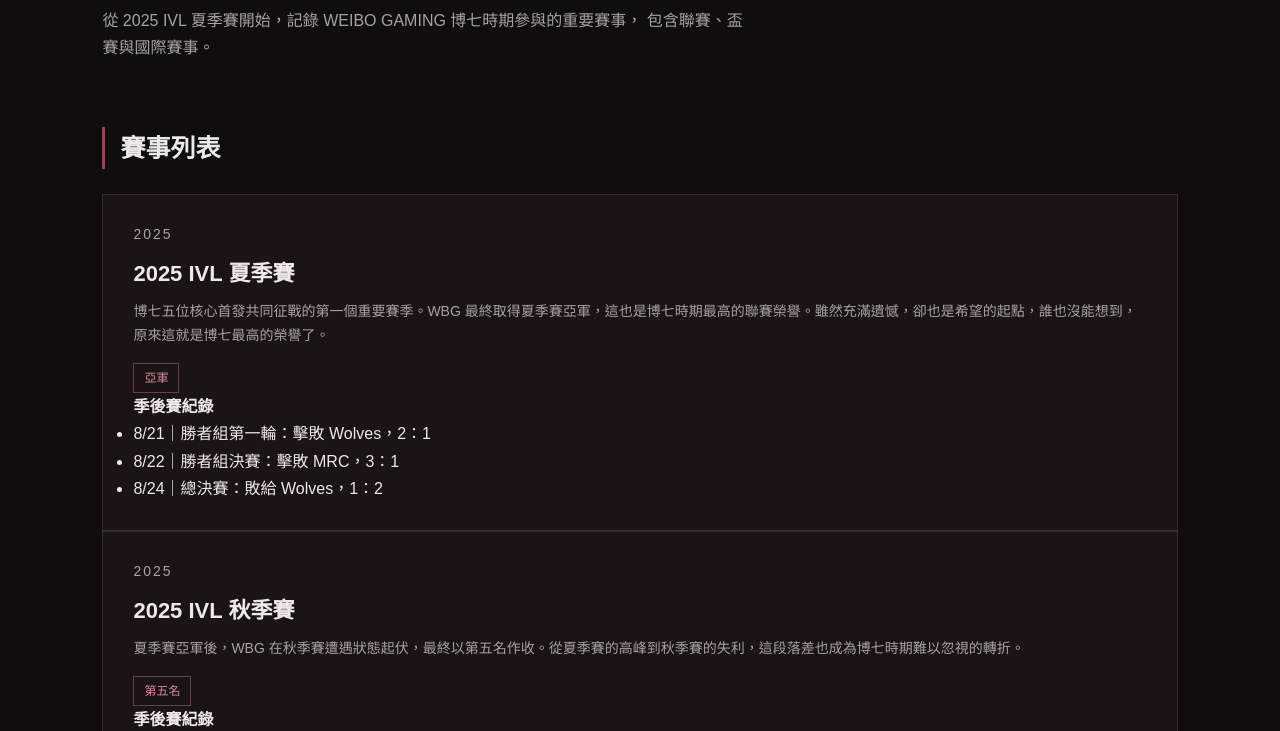
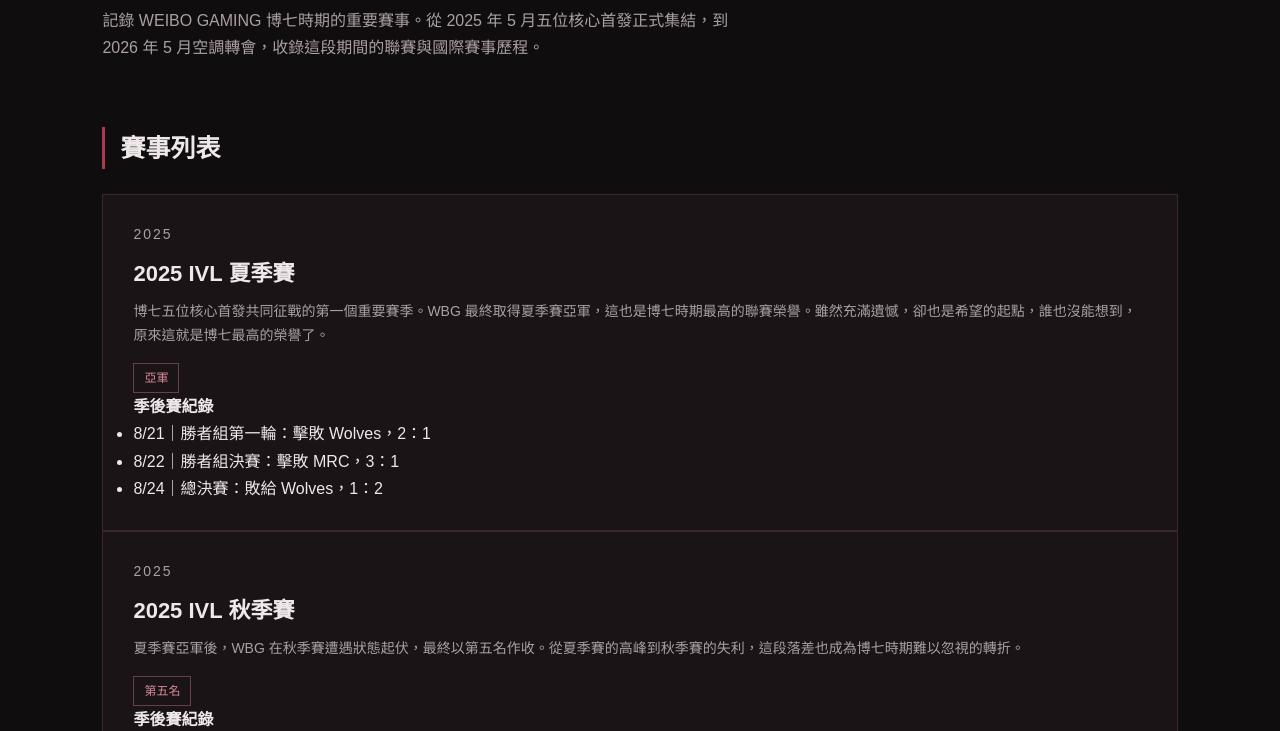
Before and after one commit to 777champion/weibo-gaming-archive, a plain HTML site: page tournaments.html in a window 1280 px wide. Shown: the part 295-1026 px from the top of the page. Drawn offline with Linux system fonts and the light colour scheme.

Commit message:
Update tournaments.html

```diff
--- a/tournaments.html
+++ b/tournaments.html
@@ -214,9 +214,8 @@
     <h1>TOURNAMENTS</h1>
 
     <p class="intro">
-      從 2025 IVL 夏季賽開始，記錄 WEIBO GAMING 博七時期參與的重要賽事，
-      包含聯賽、盃賽與國際賽事。
-    </p>
+  記錄 WEIBO GAMING 博七時期的重要賽事。從 2025 年 5 月五位核心首發正式集結，到 2026 年 5 月空調轉會，收錄這段期間的聯賽與國際賽事歷程。
+</p>
 
     <section>
       <h2 class="section-title">賽事列表</h2>
```
